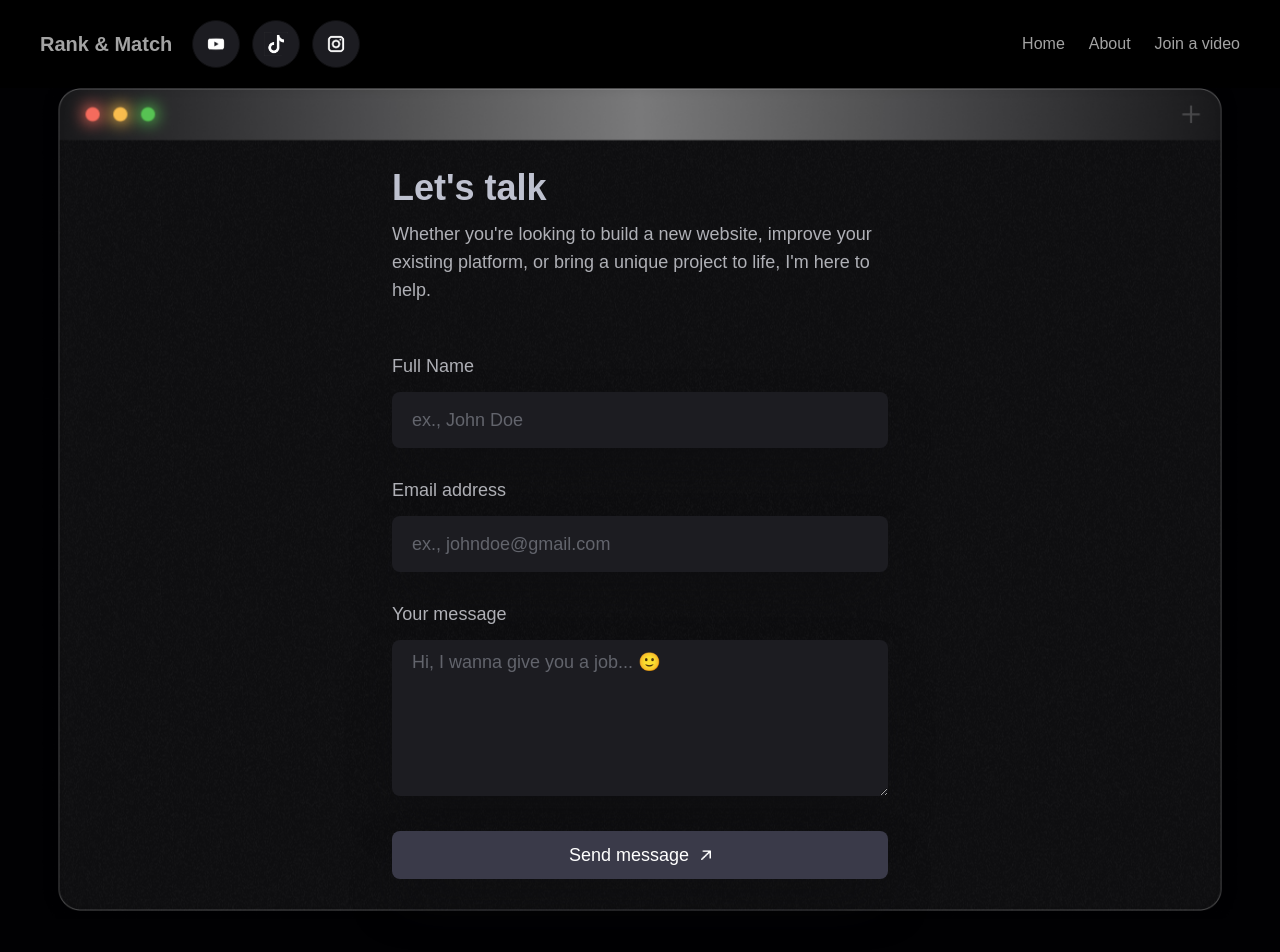
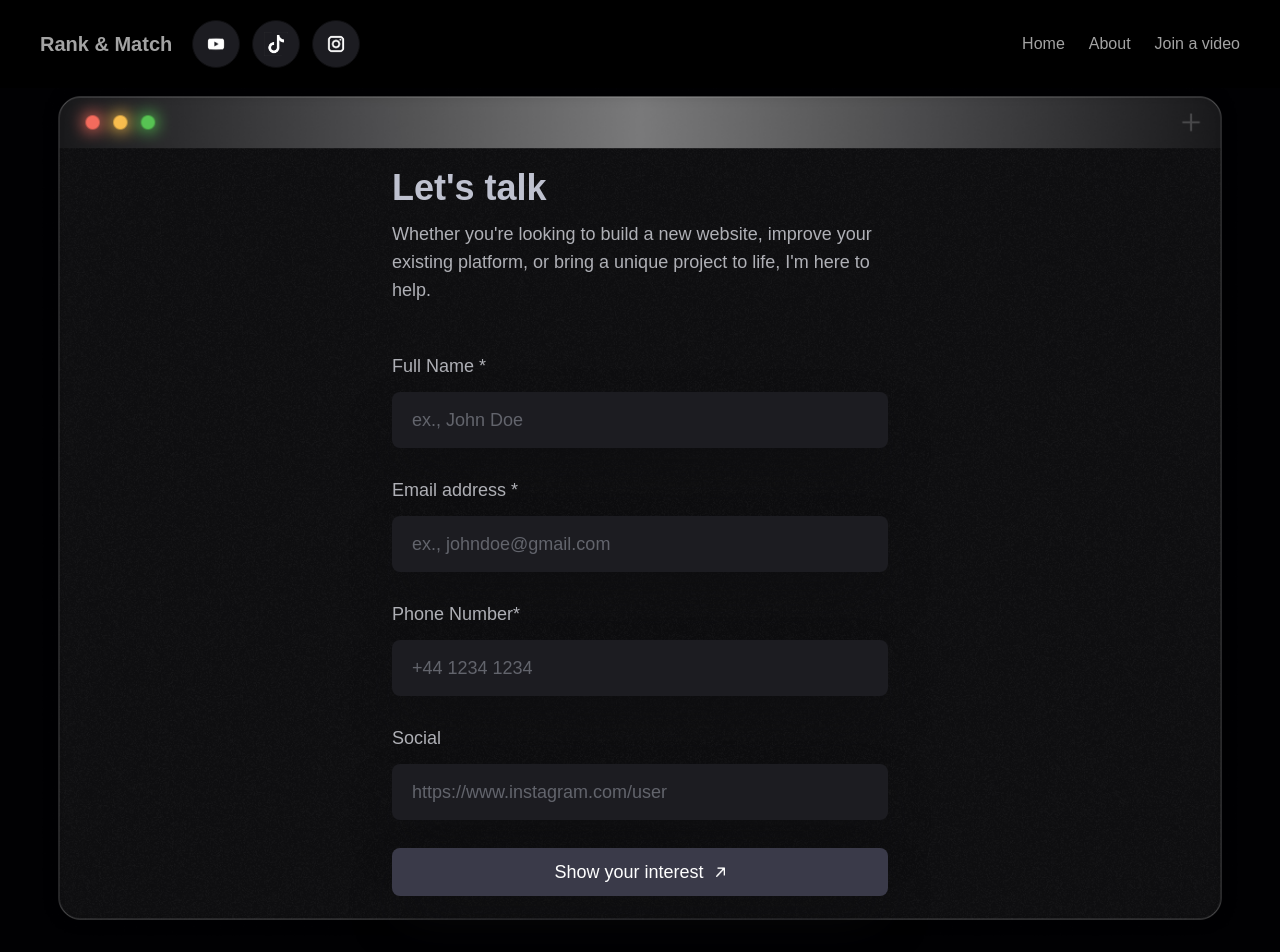
Before and after one commit to somunaexe/RankAndMatch, a React (Vite) app: page / in a window 1280 px wide. Shown: the top 952 px of the page. Built offline with nearby package versions, Linux system fonts and the light colour scheme; a web font is replaced by a local one.

Commit message:
Form is functional

```diff
--- a/src/components/Links.jsx
+++ b/src/components/Links.jsx
@@ -3,7 +3,7 @@ const Links = () => {
   return (
     <div className="flex items-center gap-3">
         {socialLinks.map((link) => (
-            <div className="social-icon flex justify-center items-center w-8 h-8">
+            <div key={link.id} className="social-icon flex justify-center items-center w-8 h-8">
                 <a href={link.href} target="_blank">
                     <img src={link.image} alt={link.name} className="w-6 h-6" />
                 </a>
--- a/src/constants/index.js
+++ b/src/constants/index.js
@@ -21,19 +21,19 @@ export const navLinks = [
       id: 1,
       name: 'Youtube',
       href: 'https://www.youtube.com/@rankandmatch',
-      image: 'public/assets/youtube.png',
+      image: '/assets/youtube.png',
     },
     {
       id: 2,
       name: 'Tiktok',
       href: 'https://www.tiktok.com/@rankandmatch',
-      image: 'public/assets/tiktok.png',
+      image: '/assets/tiktok.png',
     },
     {
       id: 3,
       name: 'Instagram',
       href: 'https://www.instagram.com/rankandmatch',
-      image: 'public/assets/instagram.png',
+      image: '/assets/instagram.png',
     },
   ]
 export const calculateSizes = (isSmall, isMobile, isTablet) => {
--- a/src/sections/Contact.jsx
+++ b/src/sections/Contact.jsx
@@ -2,17 +2,18 @@ import { useRef, useState } from 'react'
 
 const Contact = () => {
     const formRef = useRef();
-    const [message, setMessage] = useState('');
+    const [message, setMessage] = useState({});
     const [loading, setLoading] = useState(false)
     const [form, setForm] = useState({
         name: '',
         email: '',
-        message: '',
+        phoneNumber: '',
+        social: '',
     })
 
 
     const handleChange = ({ target: { name, value }}) => {
-        setForm({ ...form, [name]: value })
+        setForm({ ...form, [name]: value.trim() })
     }
 
     const handleSubmit = async (e) => {
@@ -22,7 +23,8 @@ const Contact = () => {
         const enquiry = {
             fullName: form.name,
             email: form.email,
-            message: form.message,
+            phoneNumber: form.phoneNumber,
+            social: form.social,
         }
 
         const response = await fetch("https://9rbgl7kyu7.execute-api.eu-north-1.amazonaws.com/dev/",
@@ -34,13 +36,14 @@ const Contact = () => {
         );
 
         const data = await response.json();
-        setMessage(data.message || "");
+        setMessage(data || "");
 
         // reset form fields
         setForm({
             name: "",
             email: "",
-            message: "",
+            phoneNumber: "",
+            social: "",
         });
 
         setLoading(false);
@@ -57,26 +60,31 @@ const Contact = () => {
                     Whether you&apos;re looking to build a new website, improve your existing platform, or bring a unique project to life, I&apos;m here to help.
                 </p>
                 {message && (
-                    <p className="text-lg text-green-500 mt-3 font-semibold">{message}</p>
+                    <p className={`text-lg ${message.hasOwnProperty("message") ? "text-green-500" : "text-red-500"} mt-3 font-semibold`}>{message.message || message.error || ""}</p>
                 )}
                 <form ref={formRef} onSubmit={handleSubmit} className="mt-12 flex flex-col space-y-7 z-10 relative">
                     <label className="space-y-3">
-                        <span className="field-label">Full Name</span>
+                        <span className="field-label">Full Name *</span>
                         <input type="text" name="name" value={form.name} onChange={handleChange} required className="field-input" placeholder="ex., John Doe"/>
                     </label>
 
                     <label className="space-y-3">
-                        <span className="field-label">Email address</span>
+                        <span className="field-label">Email address *</span>
                         <input type="email" name="email" value={form.email} onChange={handleChange} required className="field-input" placeholder="ex., johndoe@gmail.com"/>
                     </label>
 
                     <label className="space-y-3">
-                        <span className="field-label">Your message</span>
-                        <textarea name="message" value={form.message} onChange={handleChange} required rows={5} className="field-input" placeholder="Hi, I wanna give you a job... 🙂"/>
+                        <span className="field-label">Phone Number*</span>
+                        <input type="tel" name="phoneNumber" value={form.phoneNumber} onChange={handleChange} required rows={5} className="field-input" placeholder="+44 1234 1234"/>
+                    </label>
+
+                    <label className="space-y-3">
+                        <span className="field-label">Social</span>
+                        <input type="text" name="social" value={form.social} onChange={handleChange} rows={5} className="field-input" placeholder="https://www.instagram.com/user"/>
                     </label>
 
                     <button className="field-btn" type="submit" disabled={loading}>
-                        {loading ? 'Sending...' : 'Send message'}
+                        {loading ? 'Sending...' : 'Show your interest'}
                         <img src="/assets/arrow-up.png" alt="arrow-up" className="field-btn_arrow"/>
                     </button>
                 </form>
```
Also changed, not shown: public/assets/terminal2.png (added).
